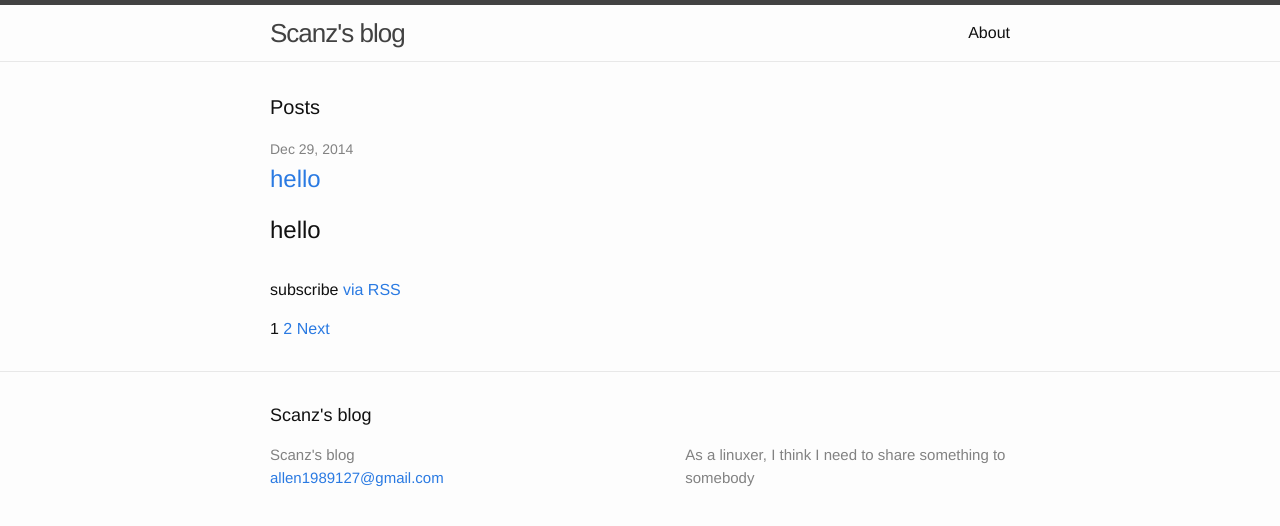
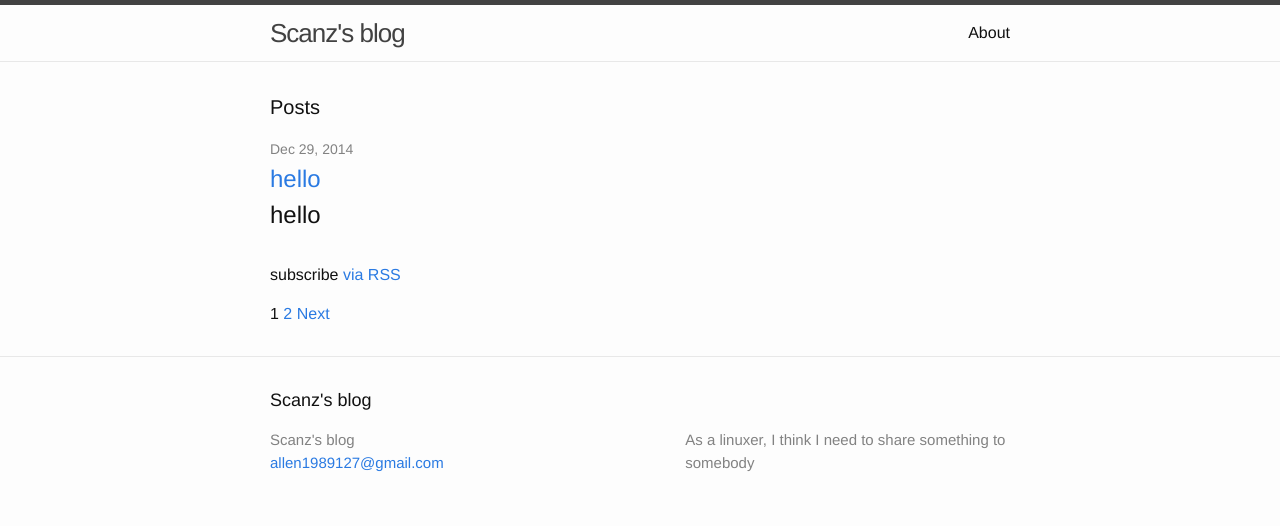
Before and after one commit to allen1989127/blog, a Jekyll site: the page built from index.html, in a window 1280 px wide. Shown: the top 526 px of the page. Built offline with Jekyll 4.4.1, drawn with Linux system fonts in a browser that asks for light colours; the list of posts is cut into pages by our own code.

Commit message:
categories no h2

```diff
--- a/index.html
+++ b/index.html
@@ -14,7 +14,7 @@ layout: default
         <h2>
           <a class="post-link" href="{{ post.url | prepend: site.baseurl }}">{{ post.title }}</a>
           {% for category in post.categories %}
-          <h2>{{ category }}</h2>
+          {{ category }}
           {% endfor %}
         </h2>
       </li>
```
